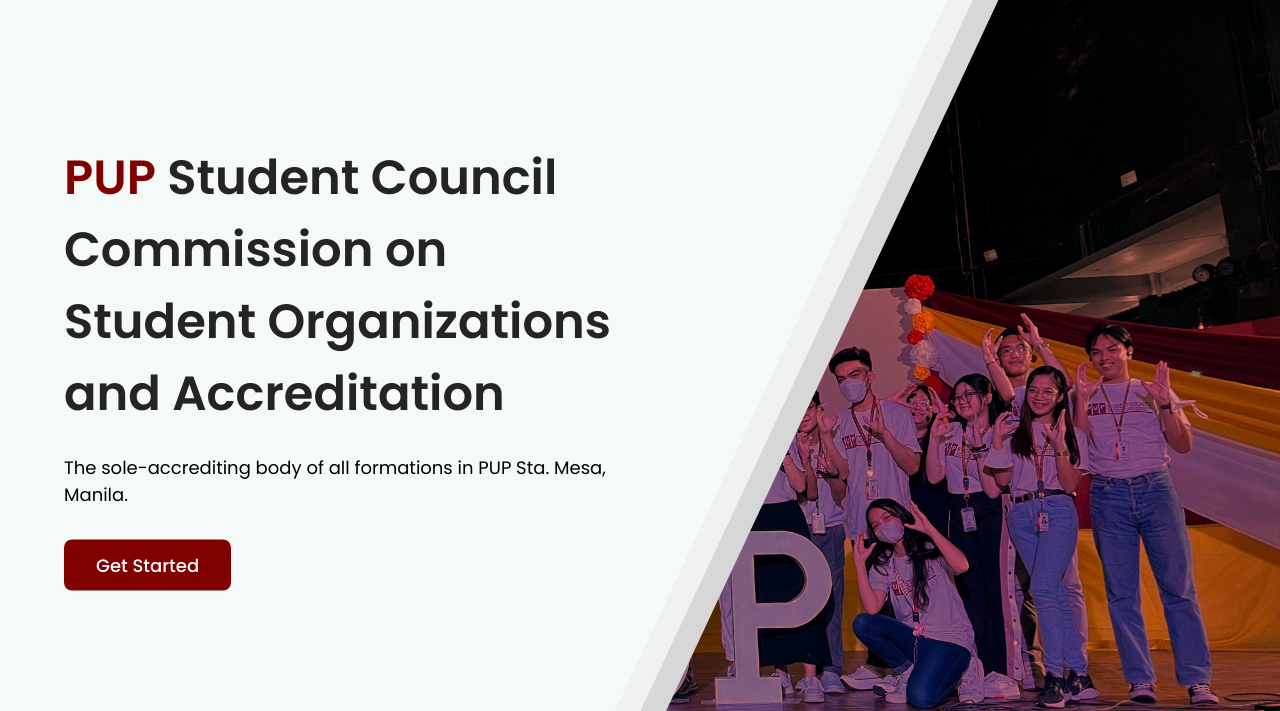
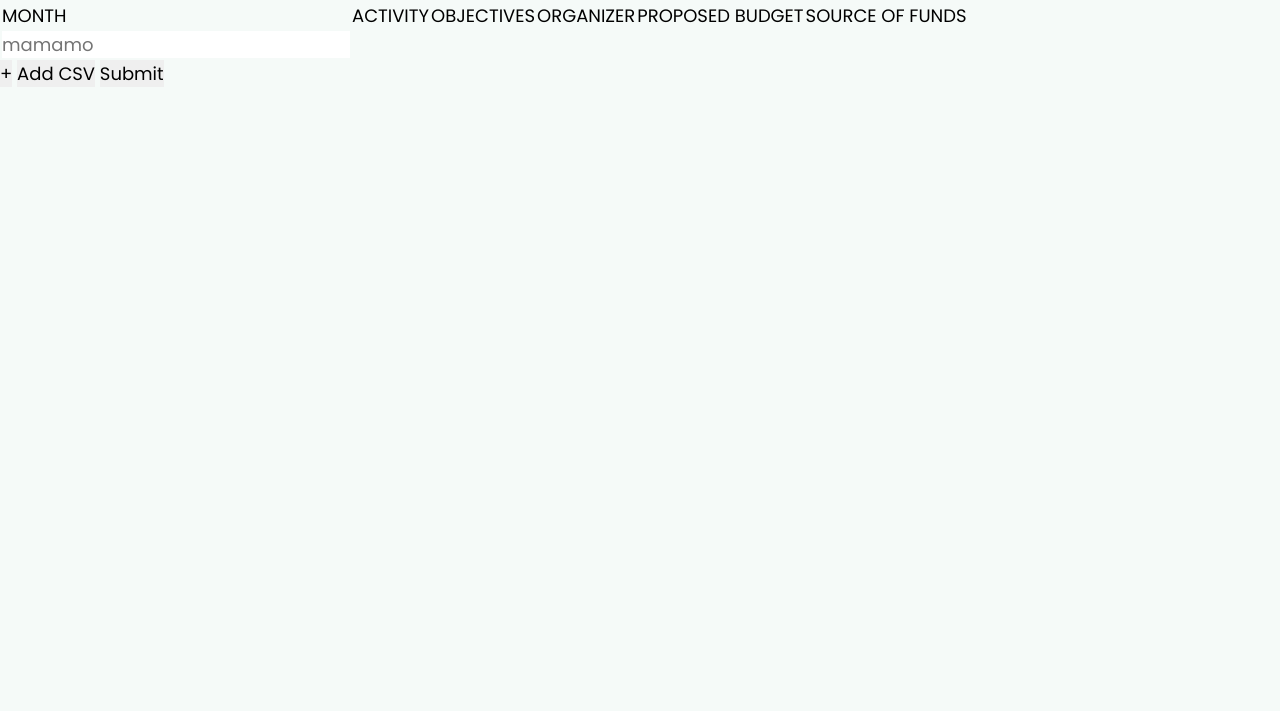
Before and after one commit to jewelldmnt/COSOA-Forms, a Flask app: page / in a window 1280 px wide. Shown: the part 88-799 px from the top of the page. Run offline with Flask 3, Linux system fonts and the light colour scheme; some libraries are stand-ins or nearby versions.

Commit message:
created a layout.html
place here all the same blocks of code in each forms

```diff
--- a/app.py
+++ b/app.py
@@ -4,7 +4,11 @@
 
 @app.route("/")
 def index():
-    return render_template('index.html')
+    return render_template('gpoa.html')
+
+@app.route("/sign")
+def sign():
+    return render_template('gpoa.html')
 
 if __name__ == '__main__':
     app.run(debug=True)
--- a/static/css/stylesheet.css
+++ b/static/css/stylesheet.css
@@ -393,6 +393,39 @@
   margin-left: 0rem;
 }
 
+/*=============== GPOA ===============*/
+.wrapper-gpoa{
+
+}
+
+.table-gpoa {
+
+}
+
+.table-header-gpoa{
+
+}
+
+.table-header-gpoa td {
+
+}
+
+.gpoa-buttons {
+
+}
+
+.add-1 {
+
+}
+
+.add-csv {
+
+}
+
+.submit-gpoa {
+
+}
+
 /*=============== Sign In Sign Up ===============*/
 .background-container {
   /*background photo setting*/
--- /dev/null
+++ b/templates/gpoa.html
@@ -0,0 +1,50 @@
+{% extends "layout.html" %}
+
+{% block body %}
+    <!--==================== GPOA ====================-->
+    <main class="main">
+        <section class="home section">
+            <div class="background">
+                <div class="wrapper-gpoa">
+                    <table class="table-gpoa">
+                        <tr class="table-header-gpoa">
+                            <td>
+                                MONTH
+                            </td>
+                            <td>
+                                ACTIVITY
+                            </td>
+                            <td>
+                                OBJECTIVES
+                            </td>
+                            <td>
+                                ORGANIZER
+                            </td>
+                            <td>
+                                PROPOSED BUDGET
+                            </td>
+                            <td>
+                                SOURCE OF FUNDS
+                            </td>
+                        </tr>
+                        <tr>
+                            <td>
+                                <form action="/sign" method="get">
+                                    <input type="text" name="email" placeholder="mamamo">
+                                </form>
+                            </td>
+                        </tr>
+                    </table>
+                    <div class="gpoa-buttons">
+                        <form action="/sign" method="get"></form>
+                            <button type="submit" class="add-1">+</button>
+                            <button type="submit" class="add-csv">Add CSV</button>
+                            <button type="submit" class="submit-gpoa">Submit</button>
+                        </form>
+                    </div>
+                </div>
+            </div>
+        </section>
+    </main>
+
+{% endblock %}
--- /dev/null
+++ b/templates/layout.html
@@ -0,0 +1,75 @@
+<!DOCTYPE html>
+<html lang="en">
+   <head>
+      <meta charset="UTF-8">
+      <meta name="viewport" content="width=device-width, initial-scale=1.0">
+
+      <!--=============== ICON ===============-->
+      <link rel="shortcut icon" href="../static/image/COSOA_Logo_Footer.png" type="image/x-icon">
+
+      <!--=============== REMIXICONS ===============-->
+      <link href="https://cdn.jsdelivr.net/npm/remixicon@3.0.0/fonts/remixicon.css" rel="stylesheet">
+
+      <!--=============== BOXICON ===============-->
+      <link href='https://unpkg.com/boxicons@2.1.4/css/boxicons.min.css' rel='stylesheet'>
+
+      <!--=============== CSS ===============-->
+      <link rel="stylesheet" href="../static/css/stylesheet.css">
+
+      <!--<script src="../static/js/script.js"></script>-->
+
+      <title>PUP COSOA</title>
+   </head>
+<body>
+    <!--==================== HEADER ====================-->
+    <header>
+        <nav class="nav container">
+            <a href="#" class="nav__logo">
+                <img src="../static/image/COSOA_Logo.png" width="32" height="32" alt="COSOA Logo"></img>
+                <span class="logo__text">PUP COSOA</span>
+            </a>
+
+            <ul class="nav__list">
+                <li><a href="#" class="active">Home</a></li>
+                <li><a href="#">About Us</a></li>
+                <li><a href="#">Nav3</a></li>
+                <li><a href="#">Nav4</a></li>
+            </ul>
+
+            <div class="auth">
+                <a href="#" id="sign__in"><i class="ri-user-fill"></i>Sign In</a>
+                <a href="#" id="sign__up" class="button">Sign Up</a>
+                <div class="bx bx-menu" id="menu--icon">
+                </div>
+            </div>
+        </nav>
+    </header>
+
+    {% block body %}{% endblock %}
+
+    <!--==================== FOOTER ====================-->
+    <footer class="footer">
+        <div class="footer__container container">
+            <h1 class="footer__title">
+                <img src="../static/image/COSOA_Logo_Footer.png" width="32" height="32" alt="COSOA Logo">
+                <span>PUP COSOA</span>
+            </h1>
+
+            <p>
+                <i class="ri-map-pin-line"></i>
+                <span>201, Charlie del Rosario Building, Polytechnic University of the Philippines, Manila, Philippines</span>
+            </p>
+            <p>
+                <i class="ri-mail-line"></i>
+                <span>@iskolarngbayan.pup.edu.ph</span>
+            </p>
+
+            <hr size="1", width="100%">
+
+            <span class="footer__copy">
+               &#169; 2024 Diamante & Tolentino. All rights reserved.
+            </span>
+        </div>
+    </footer>
+</body>
+</html>
```
